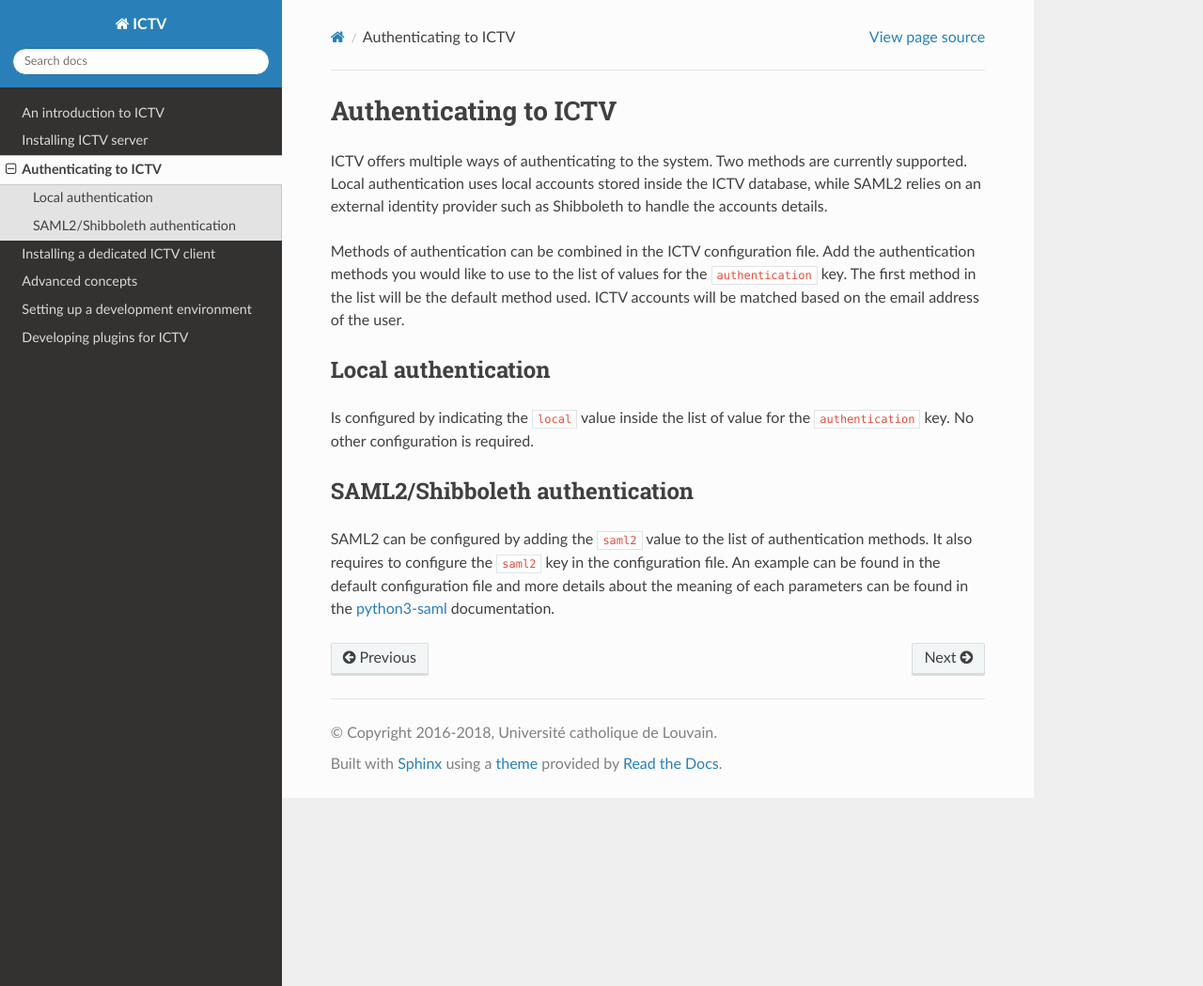
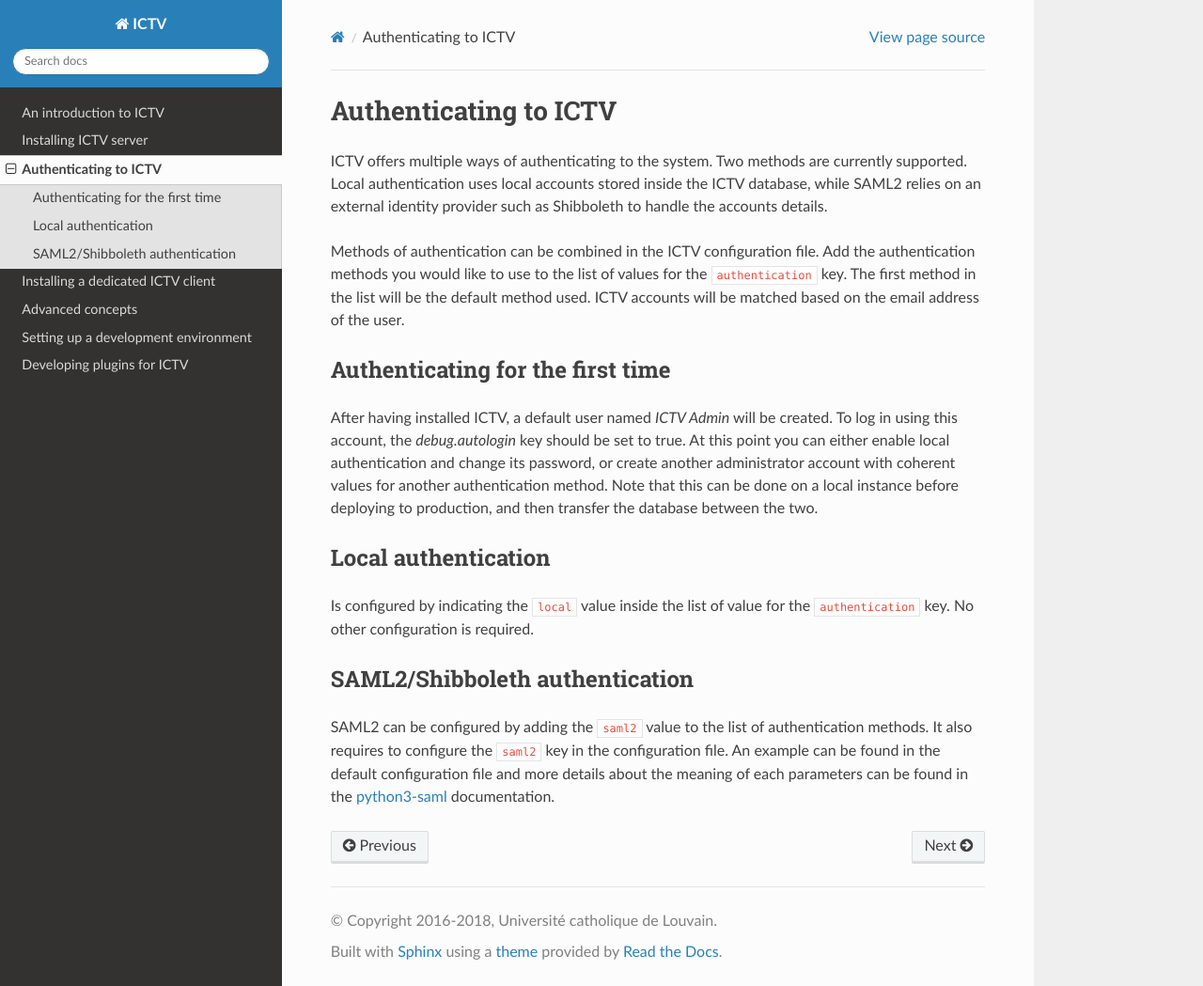
Before and after one commit to UCL-INGI/ICTV, a Sphinx documentation site: the page built from doc/authentication.rst, in a window 1280 px wide and 1049 px high. Shown: the whole window at 94% size. Built offline with Sphinx 7.4.7 and the Read the Docs theme 2.0.0, drawn with Linux system fonts in a browser that asks for light colours; the version number could not be read and is left out.

Commit message:
Updates instructions on how to authenticate

```diff
--- a/doc/authentication.rst
+++ b/doc/authentication.rst
@@ -10,6 +10,13 @@ Shibboleth to handle the accounts details.
 Methods of authentication can be combined in the ICTV configuration file. Add the authentication methods you would
 like to use to the list of values for the ``authentication`` key. The first method in the list will be the default
 method used. ICTV accounts will be matched based on the email address of the user.
+
+Authenticating for the first time
+---------------------------------
+
+After having installed ICTV, a default user named *ICTV Admin* will be created. To log in using this account, the
+`debug.autologin` key should be set to true. At this point you can either enable local authentication and change its
+password, or create another administrator account with coherent values for another authentication method. Note that this can be done on a local instance before deploying to production, and then transfer the database between the two.
 
 Local authentication
 --------------------
```
